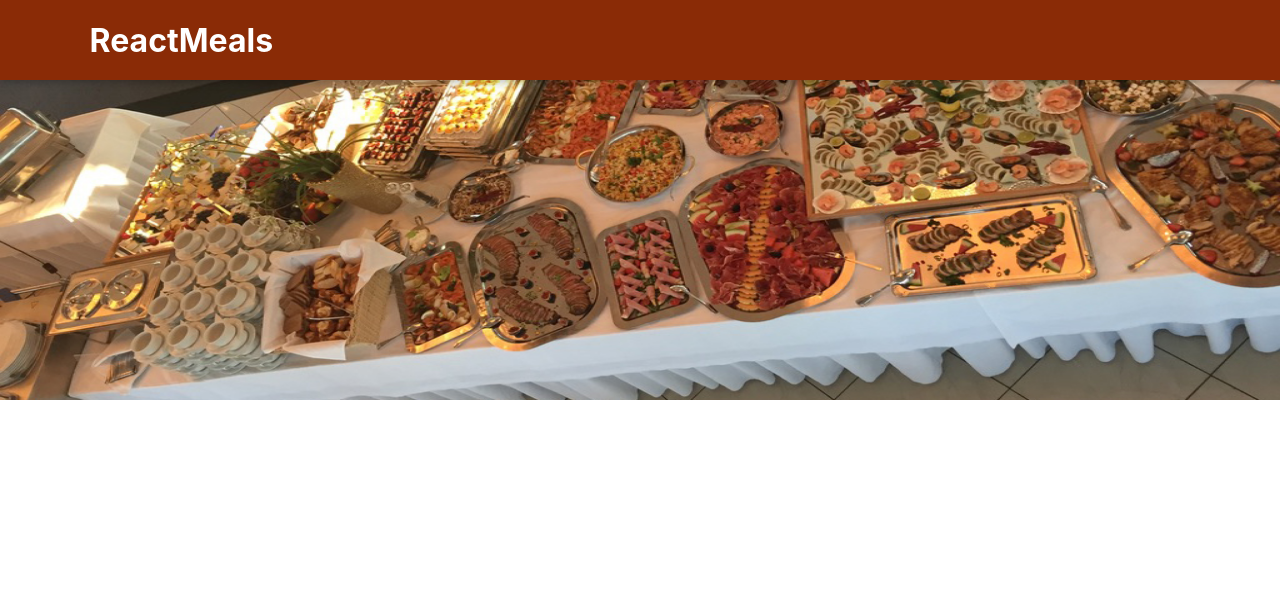
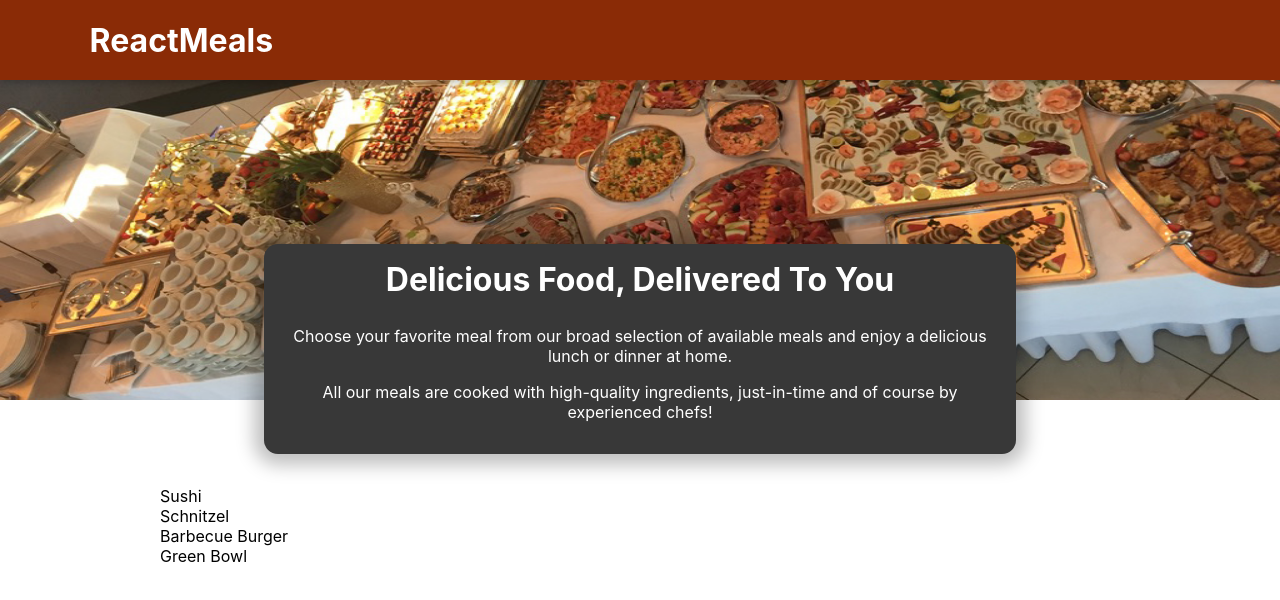
Before and after one commit to erffon/food-ordering-app-in-react, a React (Create React App) app: page / in a window 1280 px wide. Shown: the top 600 px of the page. Built offline with nearby package versions, Linux system fonts and the light colour scheme.

Commit message:
some bug fixes

```diff
--- a/src/App.js
+++ b/src/App.js
@@ -1,12 +1,16 @@
 import './App.css';
 import Header from "./components/layout/Header";
 import {Fragment} from "react";
+import Meals from './components/meals/Meals';
 
 
 function App() {
   return (
     <Fragment>
       <Header/>
+      <main>
+        <Meals/>
+      </main>
     </Fragment>
   );
 }
--- a/src/components/meals/AvailableMeals.js
+++ b/src/components/meals/AvailableMeals.js
@@ -2,42 +2,39 @@ import classes from "./AvailableMeals.module.css";
 
 const DUMMY_MEALS = [
   {
-      id: 'm1',
-      name: 'Sushi',
-      description: 'Finest fish and veggies',
+    id: "m1",
+    name: "Sushi",
+    description: "Finest fish and veggies",
     price: 22.99,
   },
   {
-      id: 'm2',
-      name: 'Schnitzel',
-      description: 'A german specialty!',
+    id: "m2",
+    name: "Schnitzel",
+    description: "A german specialty!",
     price: 16.5,
   },
   {
-      id: 'm3',
-      name: 'Barbecue Burger',
-      description: 'American, raw, meaty',
+    id: "m3",
+    name: "Barbecue Burger",
+    description: "American, raw, meaty",
     price: 12.99,
   },
   {
-      id: 'm4',
-      name: 'Green Bowl',
-      description: 'Healthy...and green...',
+    id: "m4",
+    name: "Green Bowl",
+    description: "Healthy...and green...",
     price: 18.99,
   },
 ];
 
-  const AvailableMeals =()=>{
-    const mealsList = DUMMY_MEALS.map(meal =>{
-        <li>{meal.name}</li>
+const AvailableMeals = () => {
+  const mealsList = DUMMY_MEALS.map((meal) => {
+    return <li>{meal.name}</li>;
   });
-
   return (
     <section className={classes.meals}>
-            <ul>
-                {mealsList}
-            </ul>
+      <ul>{mealsList}</ul>
     </section>
   );
-  }
+};
 export default AvailableMeals;
--- a/src/components/meals/Meals.js
+++ b/src/components/meals/Meals.js
@@ -0,0 +1,13 @@
+import MealsSummary from "./MealsSummary";
+import AvailableMeals from "./AvailableMeals";
+import { Fragment } from "react";
+
+const Meals = ()=>{
+    return (
+        <Fragment>
+            <MealsSummary/>
+            <AvailableMeals/>
+        </Fragment>
+    );
+}
+export default Meals;
```
Lines whose indentation alone changed are shown as unchanged.
